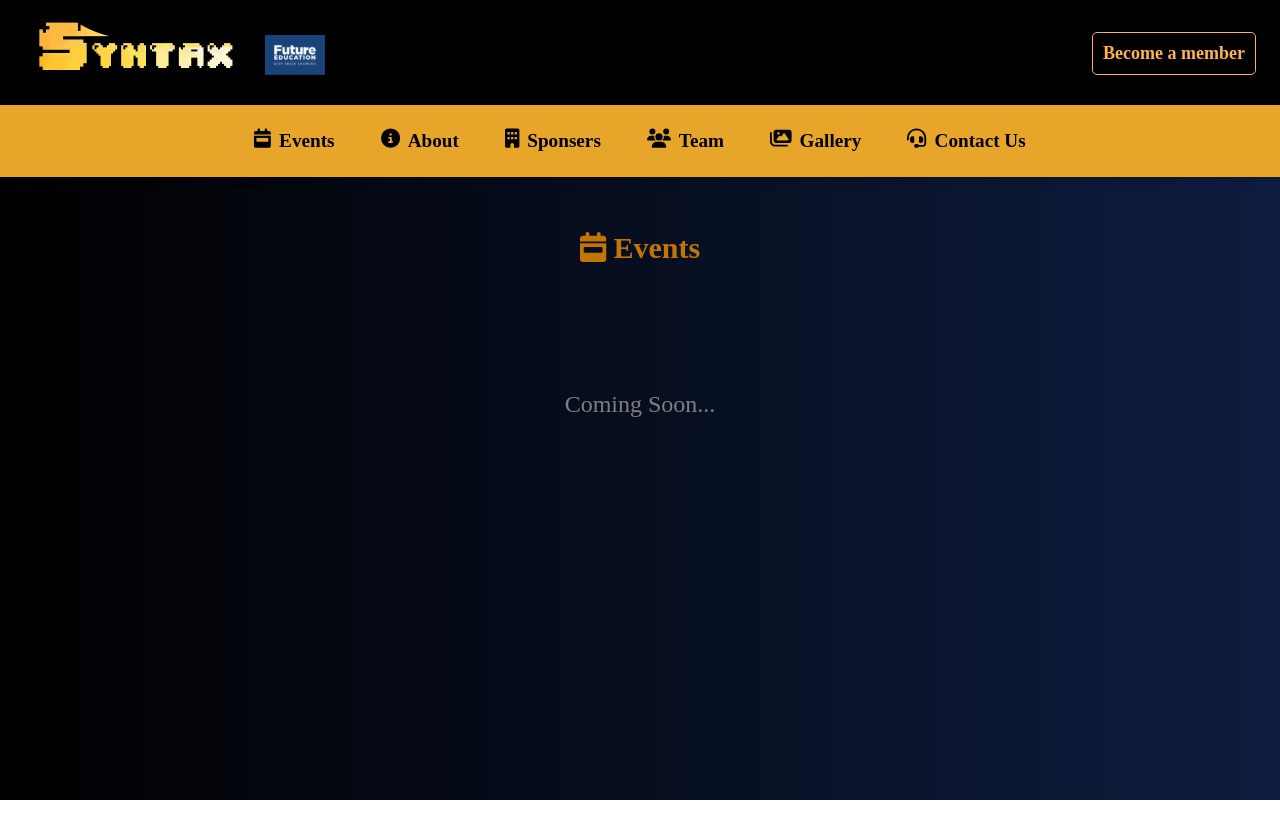
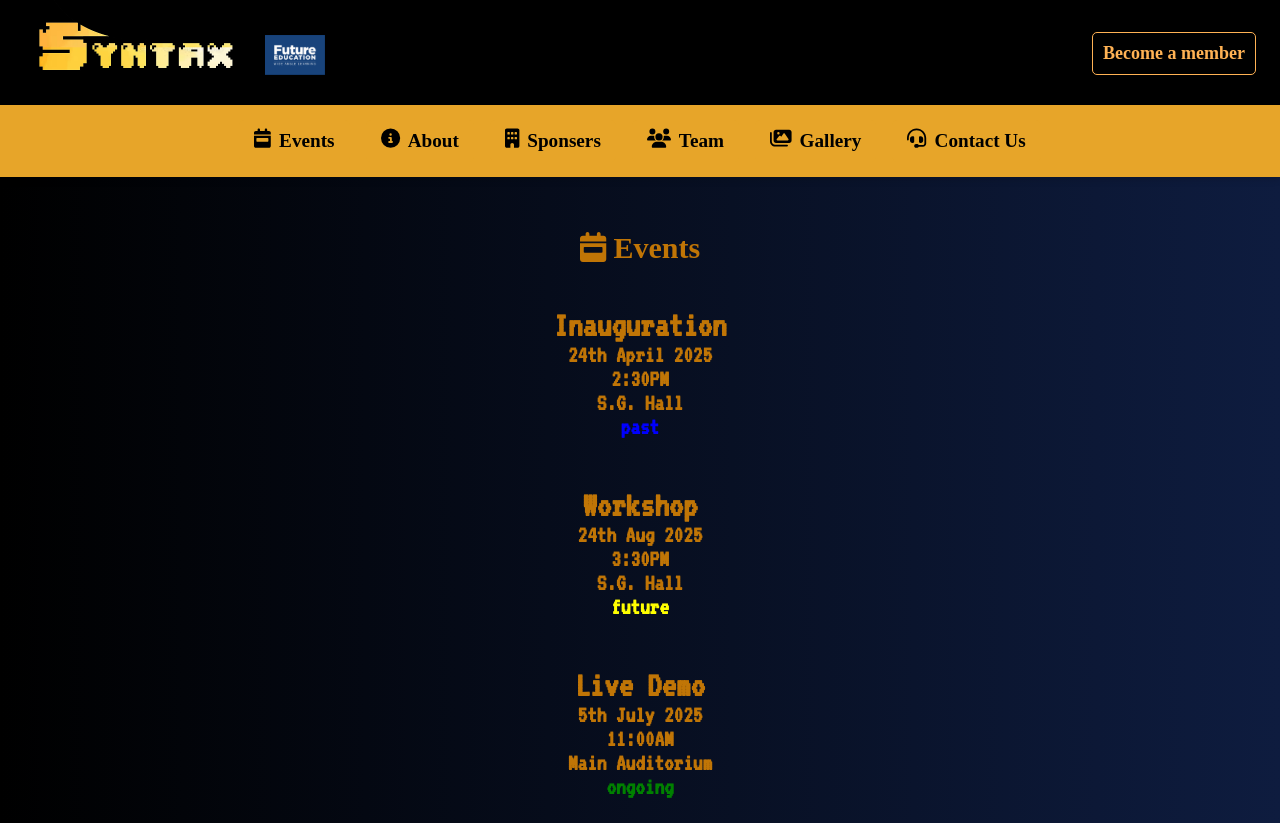
Before and after one commit to SoumyaOk4-4/Syntax-FIEM, a React (Create React App) app: page / in a window 1280 px wide. Before the commit the page ends 800 px from the top, so only its background shows below. Built offline with nearby package versions, Linux system fonts and the light colour scheme; a web font is replaced by a local one.

Commit message:
event page working yahhhh

```diff
--- a/src/components/Events.jsx
+++ b/src/components/Events.jsx
@@ -1,5 +1,6 @@
 import { faCalendarWeek } from "@fortawesome/free-solid-svg-icons";
 import { FontAwesomeIcon } from "@fortawesome/react-fontawesome";
+import EventsHandler from "./EventsHandler";
 
 function Events() {
   return (
@@ -9,13 +10,9 @@ function Events() {
         <FontAwesomeIcon icon={faCalendarWeek} /> Events
       </h1>
       <br />
-      <br />
-      <br />
-      <br />
-      <br />
-      <br />
-      <br />
-      <span style={{ color: "gray", fontSize: "1.5rem" }}>Coming Soon...</span>
+      <div>
+        <EventsHandler />
+      </div>
     </>
   );
 }
--- /dev/null
+++ b/src/components/EventsHandler.jsx
@@ -0,0 +1,49 @@
+const events = [
+  {
+    name: "Inauguration",
+    date: "24th April 2025",
+    time: "2:30PM",
+    venue: "S.G. Hall",
+    status: "past",
+  },
+  {
+    name: "Workshop",
+    date: "24th Aug 2025",
+    time: "3:30PM",
+    venue: "S.G. Hall",
+    status: "future",
+  },
+  {
+    name: "Live Demo",
+    date: "5th July 2025",
+    time: "11:00AM",
+    venue: "Main Auditorium",
+    status: "ongoing",
+  },
+];
+
+function EventsHandler() {
+  return (
+    <>
+      {events.map((event, index) => (
+        <h2 key={index} style={{ fontFamily: "Font2" }} className="event-box">
+          <br />
+          <h2>{event.name}</h2>
+          <p>{event.date}</p>
+          <p>{event.time}</p>
+          <p>{event.venue}</p>
+          <p
+            style={{
+              color: event.status === "future"? "yellow": event.status === "ongoing"? "green": "blue",
+            }}
+          >
+            {event.status}
+          </p>
+          <br />
+        </h2>
+      ))}
+    </>
+  );
+}
+
+export default EventsHandler;
--- a/src/components/Team.jsx
+++ b/src/components/Team.jsx
@@ -21,10 +21,6 @@ function Team() {
         <FontAwesomeIcon icon={faUsers} /> Team
       </h1>
       <br />
-      <div className="web-content-container">
-
-
-      </div>
       <div className="web-content-container team">
         <div className="team-member">
           <img src={mrigank} alt="Mrigank Sen" className="profile-pic" />
```
